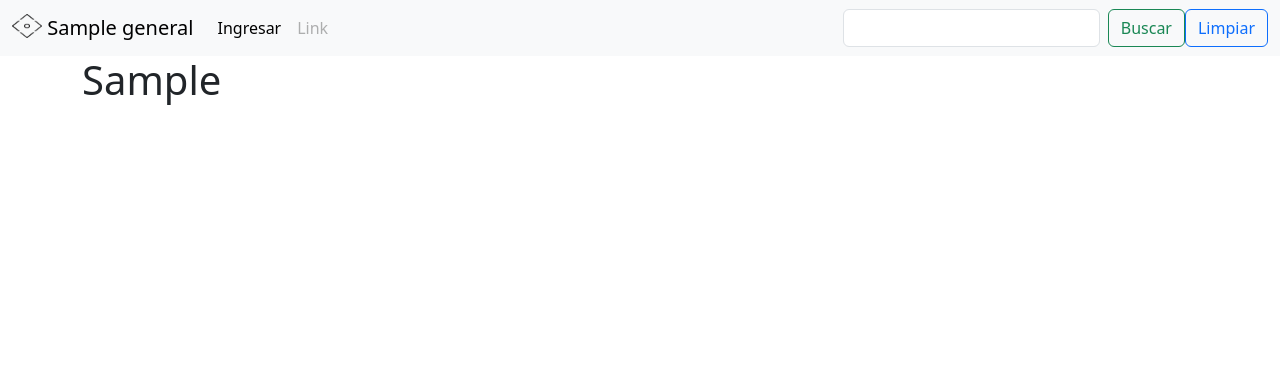
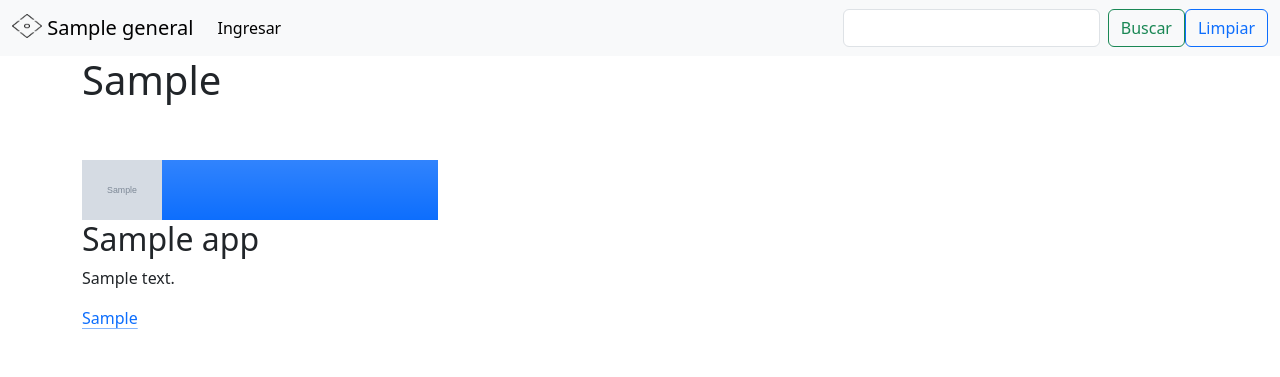
Before and after one commit to yop1986/ERPv2, a Django app: template Base/usuarios/templates/home.html in a window 1280 px wide. Shown: the top 377 px of the page. Run offline with Django 3.2, Linux system fonts and the light colour scheme; the template is opened without the code that fills it: most values are stand-ins (such as "Sample title", 1, 10 or a date in 2020); grey boxes marked "Sample" are stand-in pictures.

Commit message:
refactor(Base): cambios en forma de plantillas y método para listar apps instaladas

```diff
--- a/Base/usuarios/templates/base.html
+++ b/Base/usuarios/templates/base.html
@@ -20,6 +20,8 @@
         <div class="collapse navbar-collapse" id="navbarScroll">
           <ul class="navbar-nav me-auto my-2 my-lg-0 navbar-nav-scroll" style="--bs-scroll-height: 100px;">
             {% block navbar %}
+
+            {% block navbar_seccion_inicio %}{% endblock %}
 
             {% if user.is_authenticated %}
             <li class="nav-item dropdown">
@@ -73,10 +75,10 @@
             </li>
             {% endif %}
 
-            <li class="nav-item">
-              <a class="nav-link disabled">Link</a>
-            </li>
+            {% block navbar_seccion_final %}{% endblock %}
           {% endblock %}
+
+
           </ul>
           <form class="d-flex" role="search" method="GET">
             <input class="form-control me-2" type="search" placeholder="" aria-label="Search" name="valor" value="{{ request.GET.valor }}">
--- a/Base/usuarios/templates/home.html
+++ b/Base/usuarios/templates/home.html
@@ -1,7 +1,23 @@
 {% extends 'base.html' %}
+{% load static %}
 
 {% block title %}{{ contenido.title }}{% endblock %}
 
 {% block content %}
     <h1>{{ contenido.h1 }}</h1>
+     <div class="row g-4 py-5 row-cols-1 row-cols-lg-3">
+        {% for app in apps %}
+      <div class="feature col">
+        <div class="feature-icon bg-primary bg-gradient">
+          <img src="{% static '/images/' %}{{app.imagen}}" height="60px">
+        </div>
+        <h2>{{ app.nombre }}</h2>
+        <p>{{ app.descripcion }}</p>
+        <a href="{% url 'qliksense:index'%}" class="icon-link">
+          {{ opciones.ir }}
+          <svg class="bi" width="1em" height="1em"><use xlink:href="#chevron-right"/></svg>
+        </a>
+      </div>
+      {% endfor %}
+    </div>
 {% endblock %}
```
Also changed, not shown: Base/usuarios/views.py (+6 -3 lines).
